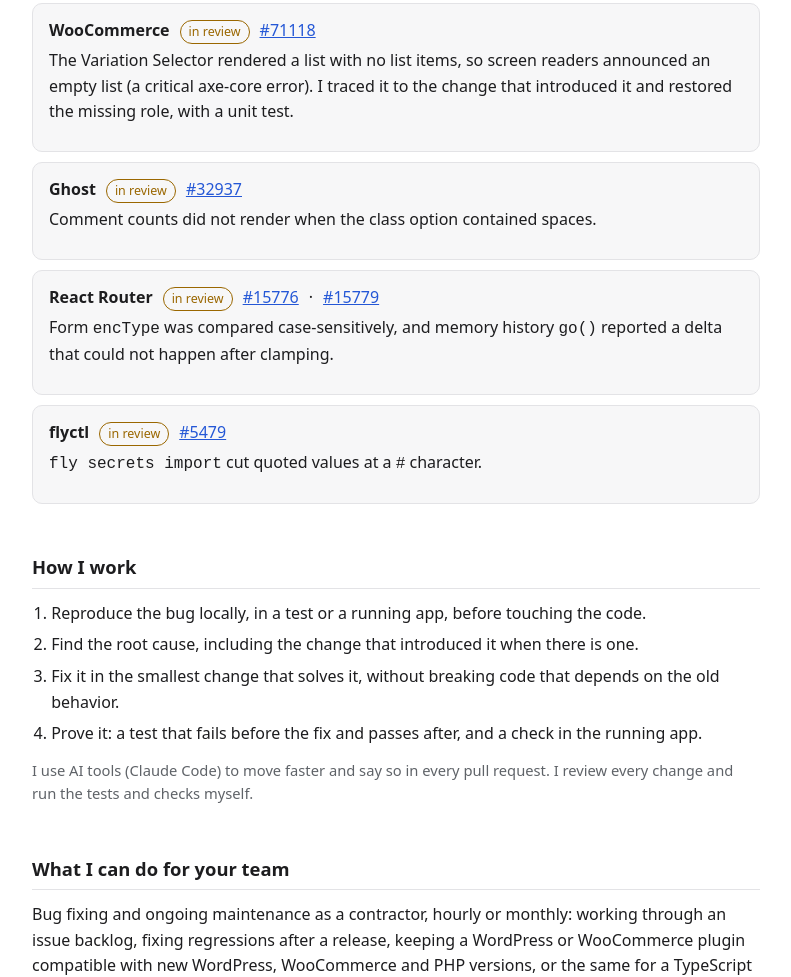
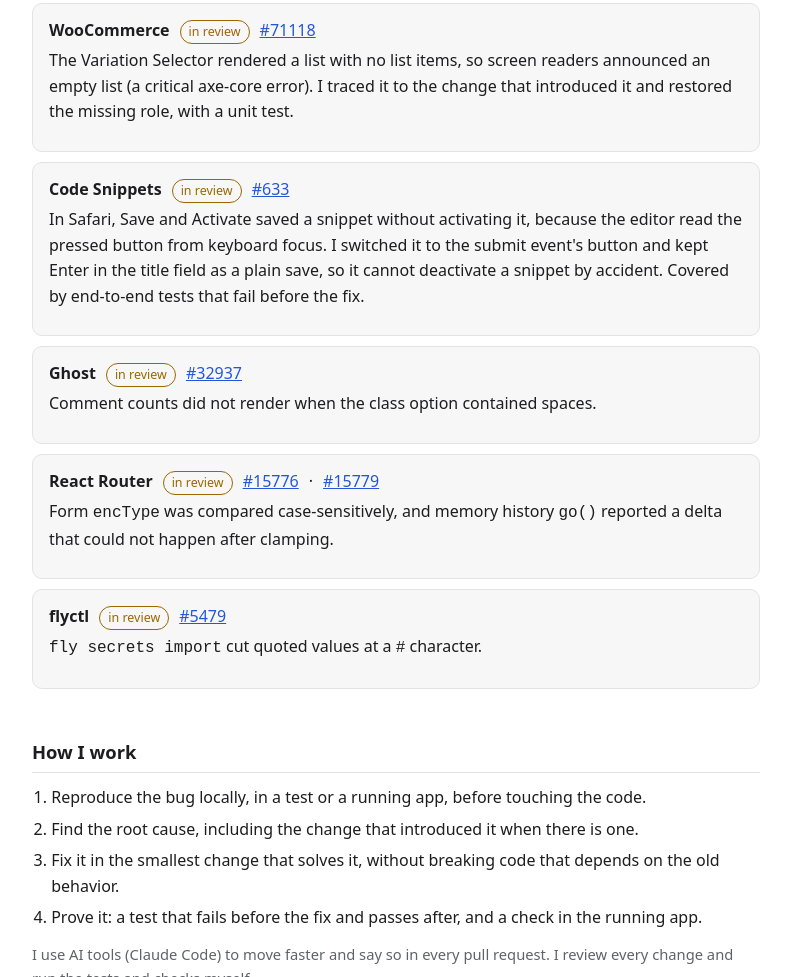
Before and after one commit to Toraastrta/Toraastrta.github.io, a plain HTML site: page index.html in a window 1280 px wide. Shown: the part 1199-2176 px from the top of the page, without its empty margins (244-1035 px from the left). Drawn offline with Linux system fonts and the light colour scheme.

Commit message:
Add Code Snippets #633 to in-review fixes

```diff
--- a/index.html
+++ b/index.html
@@ -98,6 +98,10 @@
       <p>The Variation Selector rendered a list with no list items, so screen readers announced an empty list (a critical axe-core error). I traced it to the change that introduced it and restored the missing role, with a unit test.</p>
     </li>
     <li>
+      <div class="head"><span class="proj">Code Snippets</span><span class="tag wait">in review</span><a href="https://github.com/codesnippetspro/code-snippets/pull/633">#633</a></div>
+      <p>In Safari, Save and Activate saved a snippet without activating it, because the editor read the pressed button from keyboard focus. I switched it to the submit event's button and kept Enter in the title field as a plain save, so it cannot deactivate a snippet by accident. Covered by end-to-end tests that fail before the fix.</p>
+    </li>
+    <li>
       <div class="head"><span class="proj">Ghost</span><span class="tag wait">in review</span><a href="https://github.com/TryGhost/Ghost/pull/32937">#32937</a></div>
       <p>Comment counts did not render when the class option contained spaces.</p>
     </li>
```
